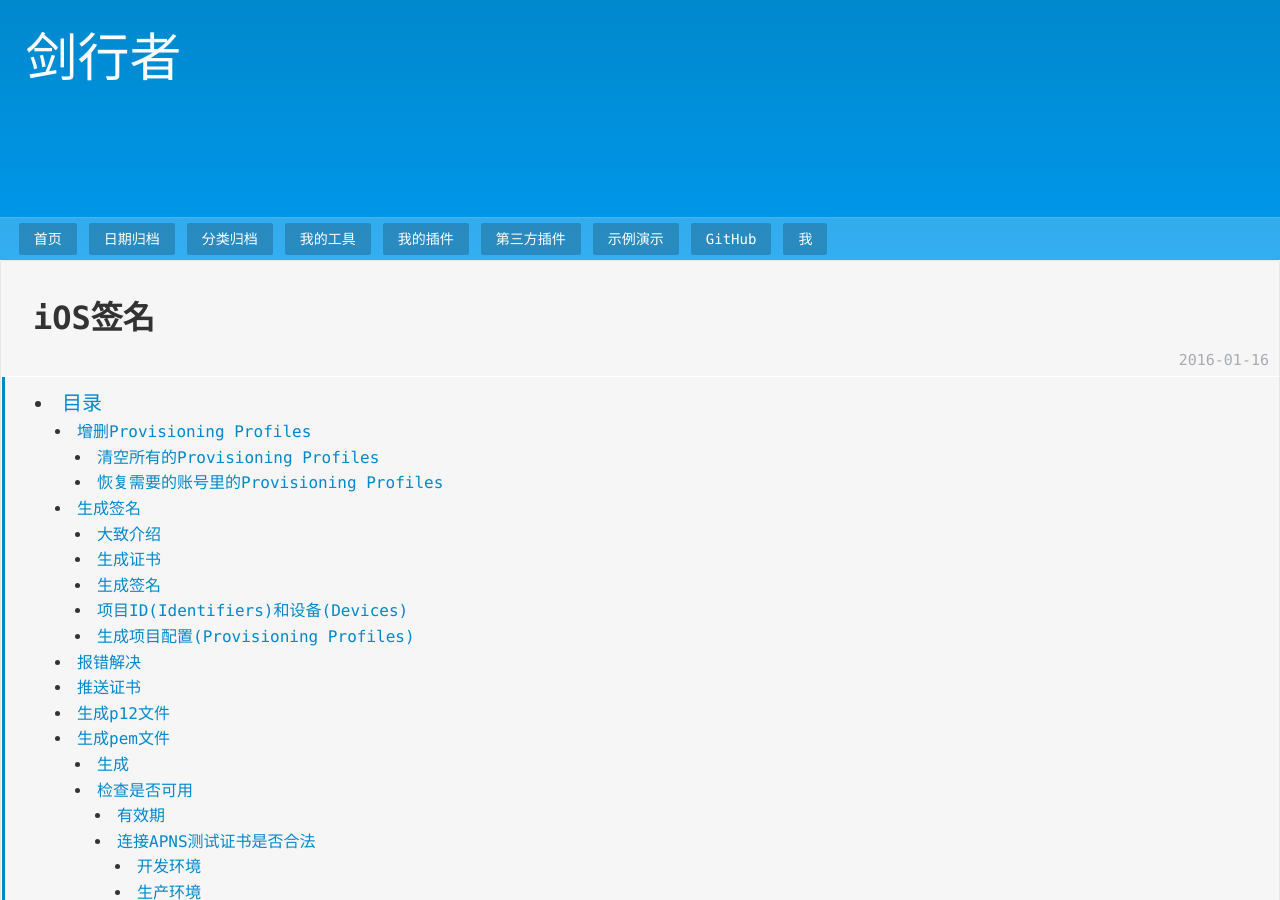
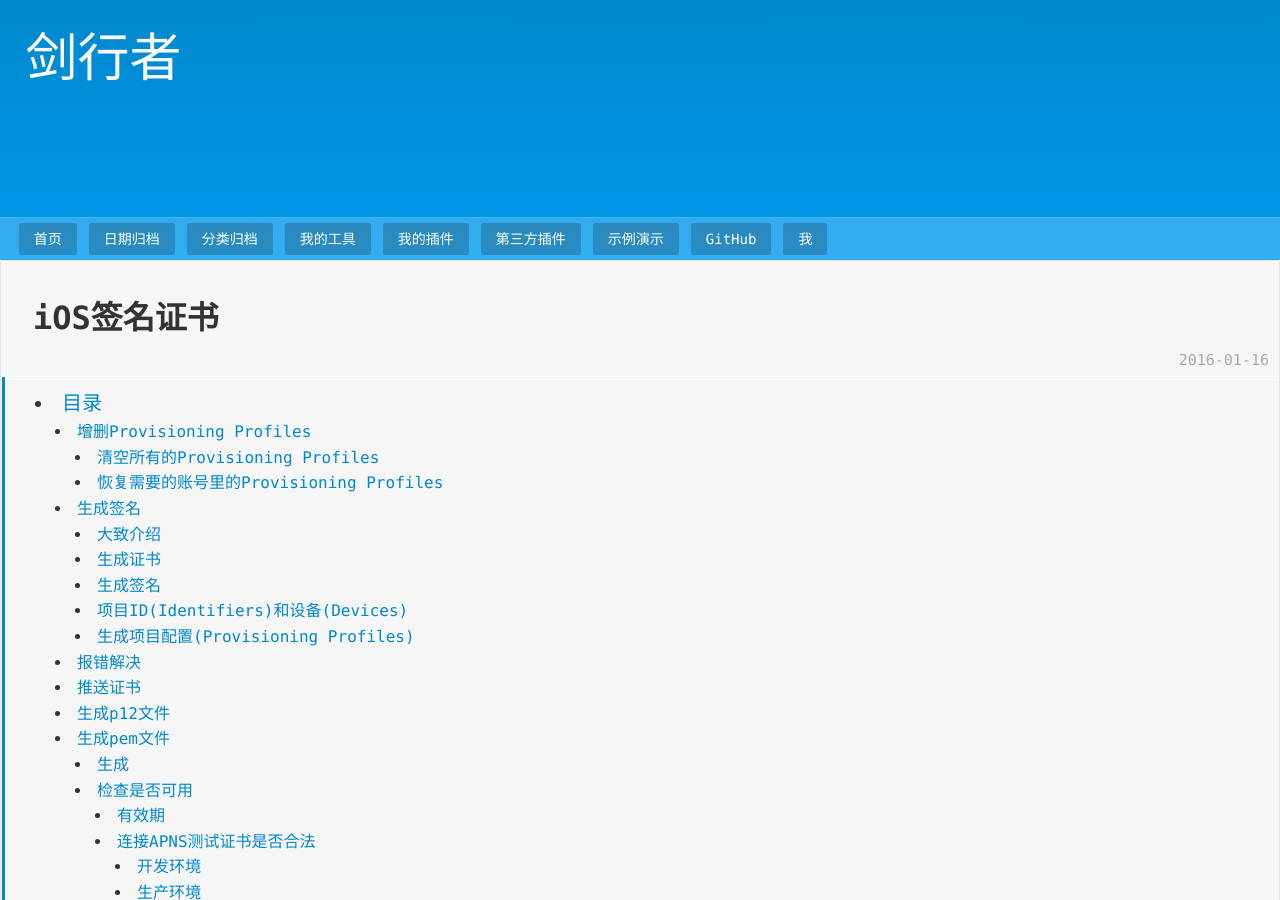
Before and after one commit to psvmc/myblog_jekyll, a Jekyll site: the page built from _posts/2016-01-16-ios-sign.md, in a window 1280 px wide and 900 px high. Built offline with Jekyll 4.4.1, drawn with Linux system fonts in a browser that asks for light colours; comment, search, counter and statistics services are not loaded.

Commit message:
文章修改

```diff
--- a/_posts/2016-01-16-ios-sign.md
+++ b/_posts/2016-01-16-ios-sign.md
@@ -1,8 +1,8 @@
 ---
 
 layout: post
-title: iOS签名
-description: iOS签名
+title: iOS签名证书
+description: iOS签名证书
 keywords: ios
 category: ios
 
```
